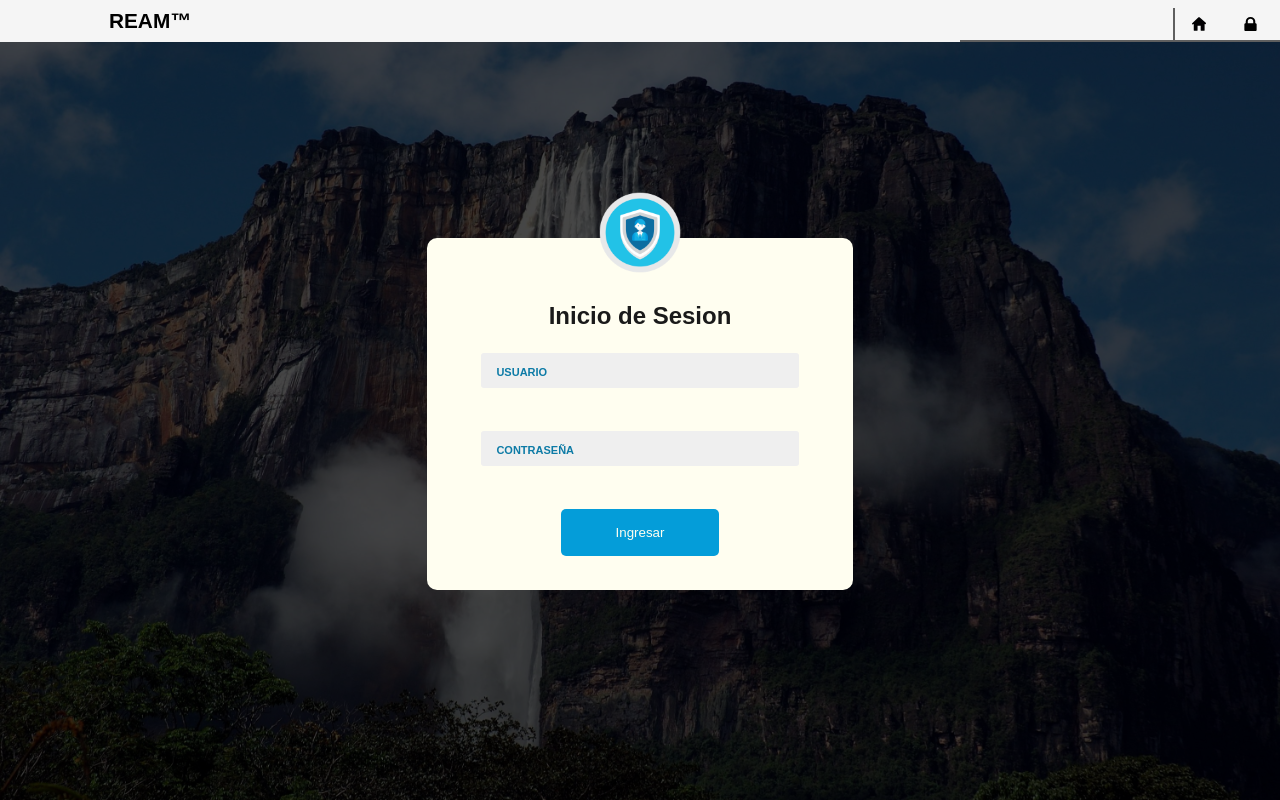
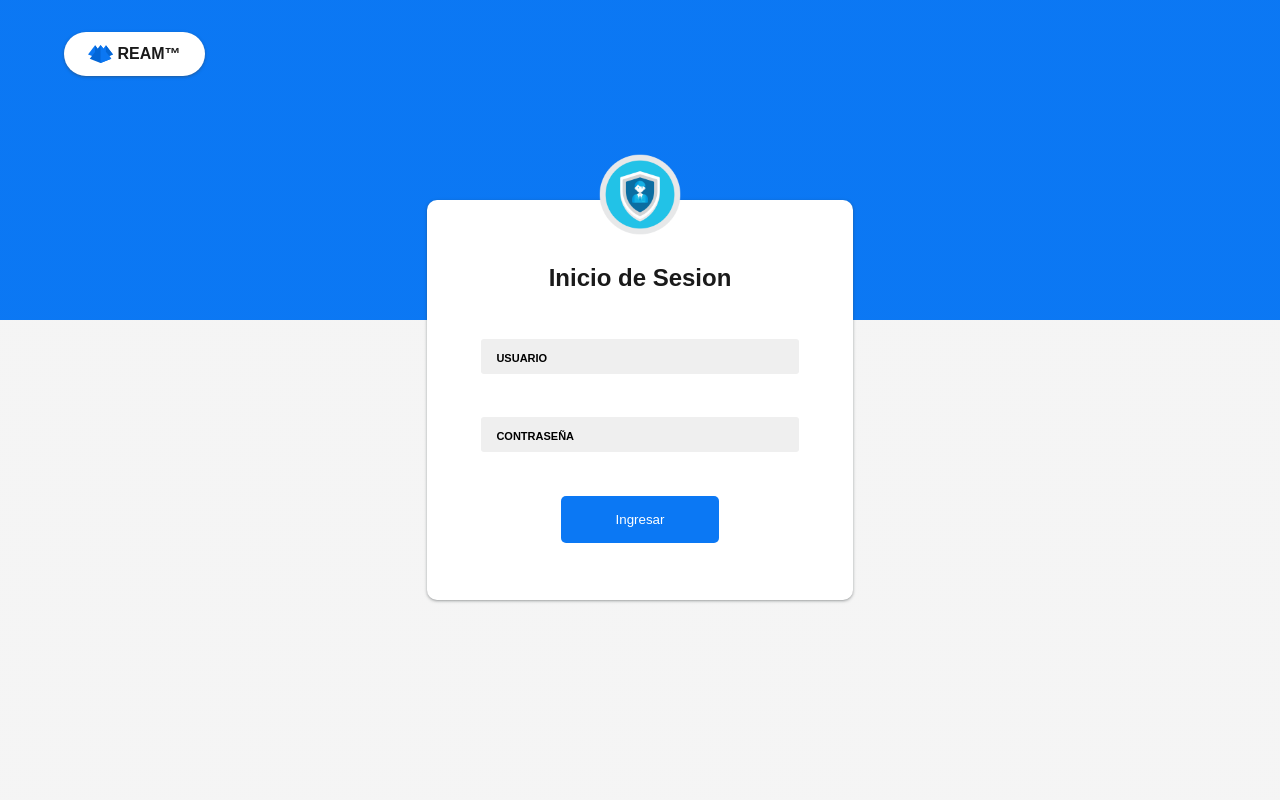
Before and after one commit to elychirivella10/inventario, a PHP site: page / in a window 1280 px wide. Run offline with PHP 8.4, Linux system fonts and the light colour scheme; some web fonts are replaced.

Commit message:
algunos cambios

```diff
--- /dev/null
+++ b/Scss/Element/_element-input.scss
@@ -0,0 +1,3 @@
+input{
+    border: none;
+}
--- /dev/null
+++ b/Scss/Element/_element-link.scss
@@ -0,0 +1,8 @@
+a{
+    color: $gray;
+
+    &:hover,
+    &:focus{
+        color: $link-hover;
+    }
+}
--- /dev/null
+++ b/Scss/Element/_element-page-login.scss
@@ -0,0 +1,5 @@
+body{
+    width: 100%;
+    background-image: linear-gradient( to top, $light  55%, $blue-alt 45%);
+    background-attachment: fixed;
+}
--- /dev/null
+++ b/Scss/Element/_element-page.scss
@@ -0,0 +1,16 @@
+body{
+    width: 100%;
+    margin-top: 2.6rem;
+    background-color: $ligth;
+}
+
+body::-webkit-scrollbar{
+    width: 5px;
+}
+
+
+body::-webkit-scrollbar-thumb{
+    background-color: $darken;
+    width: 10px;
+    border-radius: 2px;
+}
--- /dev/null
+++ b/Scss/Generic/_generic-normalize.scss
@@ -0,0 +1,168 @@
+
+ html {
+    line-height: 1.15;
+    -webkit-text-size-adjust: 100%;
+  }
+
+
+  body {
+    margin: 0;
+  }
+
+
+  main {
+    display: block;
+  }
+
+
+  h1 {
+    font-size: 2em;
+    margin: 0.67em 0;
+  }
+
+
+  hr {
+    box-sizing: content-box; /* 1 */
+    height: 0; /* 1 */
+    overflow: visible; /* 2 */
+  }
+
+
+  pre {
+    font-family: monospace, monospace; /* 1 */
+    font-size: 1em; /* 2 */
+  }
+
+
+  a {
+    background-color: transparent;
+  }
+
+
+  abbr[title] {
+    border-bottom: none; /* 1 */
+    text-decoration: underline; /* 2 */
+    text-decoration: underline dotted; /* 2 */
+  }
+
+
+  b,
+  strong {
+    font-weight: bolder;
+  }
+
+
+  code,
+  kbd,
+  samp {
+    font-family: monospace, monospace; /* 1 */
+    font-size: 1em; /* 2 */
+  }
+
+
+  small {
+    font-size: 80%;
+  }
+
+
+  sub,
+  sup {
+    font-size: 75%;
+    line-height: 0;
+    position: relative;
+    vertical-align: baseline;
+  }
+
+  sub {
+    bottom: -0.25em;
+  }
+
+  sup {
+    top: -0.5em;
+  }
+
+
+  img {
+    border-style: none;
+  }
+
+
+  button,
+  input,
+  optgroup,
+  select,
+  textarea {
+    font-family: inherit; /* 1 */
+    font-size: 100%; /* 1 */
+    line-height: 1.15; /* 1 */
+    margin: 0; /* 2 */
+  }
+
+
+  button,
+  input { /* 1 */
+    overflow: visible;
+  }
+
+
+  button,
+  select { /* 1 */
+    text-transform: none;
+  }
+
+
+  button {
+    -webkit-appearance: button;
+  }
+
+
+
+  button::-moz-focus-inner{
+    border-style: none;
+    padding: 0;
+  }
+
+  fieldset {
+    padding: 0.35em 0.75em 0.625em;
+  }
+
+
+  legend {
+    box-sizing: border-box; /* 1 */
+    color: inherit; /* 2 */
+    display: table; /* 1 */
+    max-width: 100%; /* 1 */
+    padding: 0; /* 3 */
+    white-space: normal; /* 1 */
+  }
+
+
+  progress {
+    vertical-align: baseline;
+  }
+
+  textarea {
+    overflow: auto;
+  }
+
+
+  ::-webkit-file-upload-button {
+    -webkit-appearance: button; /* 1 */
+    font: inherit; /* 2 */
+  }
+
+
+  details {
+    display: block;
+  }
+
+
+
+  summary {
+    display: list-item;
+  }
+
+
+  template {
+    display: none;
+  }
--- /dev/null
+++ b/Scss/Generic/_generic-reset.scss
@@ -0,0 +1,15 @@
+*,
+*::before,
+*::after{
+    margin: 0;
+    padding: 0;
+    box-sizing: border-box;
+}
+
+ul{
+    list-style: none;
+}
+
+a{
+    text-decoration: none;
+}
--- a/Scss/Settings/_settings-colores.scss
+++ b/Scss/Settings/_settings-colores.scss
@@ -7,10 +7,11 @@ $light-alt: hsl(0, 0%, 89%);
 $light-transparent:hsla(0, 6%, 94%, 0.979);
 $ligth-active: hsl(0, 0%, 94%);
 
-$gray: hsl(0, 0%, 21%);
+$gray:hsl(0, 0%, 41%);
+$gray-alt: hsl(0, 0%, 21%);
 
-$blue: hsl(197, 96%, 43%);
-$blue-alt: hsl(197, 91%, 50%);
+$blue: hsl(212, 96%, 43%);
+$blue-alt: hsl(212, 91%, 50%);
 
 
 // UI
@@ -26,3 +27,7 @@ $form-active: $ligth-active;
 // BOTON
 $btn: $blue;
 $btn-hover: $blue-alt;
+
+// LINK
+$link: $gray;
+$link-hover: $blue-alt;
--- /dev/null
+++ b/Scss/Settings/_settings-font-face.scss
@@ -0,0 +1,14 @@
+@font-face {
+    font-family: 'work sans';
+    src: local("work sans"), url(../fonts/WorkSans-Regular.woff2) format("woff2")
+}
+
+@font-face {
+    font-family: 'Work Sans-Black';
+    src: local("Work Sans-Black"), url(../fonts/WorkSans-Black.woff2) format("woff2")
+}
+
+@font-face {
+    font-family: 'Work Sans-Light';
+    src: local("Work Sans-Light"), url(../fonts/WorkSans-Light.woff2) format("woff2")
+}
--- a/Scss/Settings/_settings-globales.scss
+++ b/Scss/Settings/_settings-globales.scss
@@ -1,18 +1,4 @@
+// Z-index
 $header-fixed: 100;
 $fixed-normal: 1;
 $modal: 1000;
-
-$breakpointss:(
-    xs: 425px,
-
-    open-s: 426px,
-    closer-s:767px,
-
-    open-m: 768px,
-    closer-m:991px,
-
-    open-l : 992px,
-    closer-l:1199px,
-
-    xl: 1200px
-)
--- /dev/null
+++ b/Scss/Settings/_settings-maps.scss
@@ -0,0 +1,14 @@
+$breakpointss:(
+    xs: 425px,
+
+    open-s: 426px,
+    closer-s:767px,
+
+    open-m: 768px,
+    closer-m:991px,
+
+    open-l : 992px,
+    closer-l:1199px,
+
+    xl: 1200px
+)
--- a/buscador.php
+++ b/buscador.php
@@ -7,7 +7,7 @@
         <meta name="viewport" content="width=device-width, initial-scale=1.0">
         <link href="css/style.css" rel="stylesheet" type="text/css" />
     </head>
-    <body class="todo">
+    <body>
         <?php include
             'encabezado.php';
 
--- a/conexion.php
+++ b/conexion.php
@@ -1,5 +1,4 @@
 <?php
 
 $conec = new mysqli ('localhost' , 'root' , '' , 'rema');
-
  ?>
--- a/css/style.css
+++ b/css/style.css
@@ -6,24 +6,42 @@
 
 a{
     text-decoration: none;
+    color: #1a1a1a;
 }
 
 body{
+    background:linear-gradient(to top, hsl(0, 0%, 96%) 60%, hsl(212, 91%, 50%) 50%)  ;
+
+    min-height: 100vh;
+}
+
+.logo-login-header{
+    position: fixed;
+    top: 2rem;
+    left: 4rem;
     width: 100%;
-    background-image: url(../img/lago-background-2.jpg);
-    background-repeat: no-repeat;
-    background-size: cover;
-    background-color: rgba(0, 0, 0, 0.726);
-    background-blend-mode: darken;
-    background-attachment: fixed;
-    margin-top: 2.6rem;
+}
 
+.logo-login{
+justify-content: center;
+align-items: center;
+display: flex;
+width: 11%;
+background-color: white;
+padding: 0.6rem 2.5rem;
+font-weight: 900;
+border-radius: 25px;
+box-shadow:  0 1px 2px 0 rgba(60,64,67,0.302), 0 1px 3px 1px rgba(60,64,67,0.149);
+}
 
+.piramides{
+    margin-right: 0.3rem;
+    width: 40%;
 }
 
 .todo{
     background-image: none;
-    background-color: var(--color-container);
+    background-color: #f5f5f5;
 }
 
 body::-webkit-scrollbar{
@@ -43,8 +61,8 @@ body::-webkit-scrollbar-thumb{
 --letra-header:#1a1a1a;
 --color-header:#f5f5f5;
 --header-color: white;
---transparent:rgba(240, 238, 238, 0.979);
---color-container:#FFFEF0;
+--transparent:#f5f5f5;
+--color-container:#FFF;
 --color-gris: #353535;
 --color-secundario: #049DD9;
 --color-secundario-alt: #27DEF2;
@@ -77,7 +95,7 @@ font-size:16px;
     justify-content: center;
     align-items: center;
     width: 100%;
-    min-height: 93vh;
+    min-height: 100vh;
 }
 
 .header-fixed{
@@ -93,9 +111,12 @@ font-size:16px;
 
 .login{
     position: relative;
-    height: 22rem;
+    height: 25rem;
     border-radius: 10px;
     background-color: var(--color-container) ;
+    box-shadow: 2px 2px 20px 1px #e1e1e1;
+    box-shadow:  0 1px 2px 0 rgba(60,64,67,0.302), 0 1px 3px 1px rgba(60,64,67,0.149);
+    /* box-shadow: 1px 1px 25px -10px #999; */
     /* background-color: rgba(26, 26, 26, 0.849); */
 }
 
@@ -235,7 +256,7 @@ font-size:16px;
     width: 50%;
 	margin-left: auto;
     margin-right: auto;
-	background-color: var(--color-secundario);
+	background-color: hsl(212, 91%, 50%);
 	color: var(--color-container);
 	font-weight: 400;
 	border-radius: 5px;
@@ -292,7 +313,6 @@ font-size:16px;
     margin: 0 auto;
     padding: 3rem 1.2rem 2rem;
     position: relative;
-    z-index: 1;
     text-align: center;
 }
 
@@ -308,7 +328,7 @@ font-size:16px;
     display: inline-block;
     width: 100%;
     padding: 10px 0 10px 15px;
-    color: var(--color);
+    color: #0D7BA6;
     background-color: #efefef;
     border: 0;
     border-radius: 3px; /* no puse esto en el layout */
@@ -338,7 +358,7 @@ font-size:16px;
     left: 0;
     bottom: 8px;
     padding: 5px 15px;
-    color: #0D7BA6;
+    color: #000;
     font-size: 11px;
     font-weight: 700;
     text-transform: uppercase;
--- a/index.php
+++ b/index.php
@@ -52,22 +52,15 @@ if (!empty($_SESSION['active'])) {
 
 </head>
 <body>
-
 	<div class="container col-lg-12 col-md-12 col-sm-12 col-xs-12 col-xf-12">
-
-		<header class="header-fixed col-lg-12 col-md-12 col-sm-12 col-xs-12 col-xf-12">
-				<div class="logo ">
-					<p class="logotipo col-lg-12 col-md-12 col-sm-12 col-xs-12 col-xf-12">REAM&#8482;</p>
+		<header class="logo-login-header">
+			<a href="#">
+				<div class="logo-login">
+					<img class="piramides" src="svg/piramide.svg" alt="">
+					<p>REAM&#8482;</p>
 				</div>
-
-				<nav class="navegation col-lg-3 col-md-3 col-sm-5 col-xs-12 col-xf-12">
-					<div class="container-nav col-lg-4 col-md-4 col-sm-4 col-xs-2 col-xf-12">
-						<a href="#"><img src="svg/inicio.svg" alt=""></a>
-						<a href="#"><img src="svg/candado.svg" alt=""></a>
-					</div>
-				</nav>
+			</a>
 		</header>
-
 		<section class="login col-lg-4 col-md-5 col-sm-5 col-xs-6 col-xf-10">
 			<img  class="icon-account" src="img/user.png" alt="Login">
 			<h1 class="title">Inicio de Sesion</h1>
@@ -89,8 +82,6 @@ if (!empty($_SESSION['active'])) {
 				</div>
 			</div>
 		</section>
-
 	</div>
-
 </body>
 </html>
--- a/inventario.php
+++ b/inventario.php
@@ -9,7 +9,7 @@ $p="P-";
         <meta name="viewport" content="width=device-width, initial-scale=1.0">
         <link href="css/style.css" rel="stylesheet" type="text/css" />
     </head>
-    <body class="todo">
+    <body>
 		<?php include 'encabezado.php'	?>
         <div class="container col-lg-12 col-md-12 col-sm-12 col-xs-12">
 
@@ -260,6 +260,7 @@ $p="P-";
                     </div>
                 </div>
                 </nav>
+            <label class="myml-nav__overlay" for="myml-menu-toggle"></label>
             </div>
 
         </div>
--- a/principal.php
+++ b/principal.php
@@ -6,7 +6,6 @@
     <meta name="viewport" content="width=device-width, initial-scale=1.0">
     <meta http-equiv="X-UA-Compatible" content="ie=edge">
     <link rel="stylesheet" href="CSS/style.css">
-    <link rel="stylesheet" href="merca.css">
     <link rel="shortcut icon" href="img/favicon.png">
     <title>REMA INVENTARIO</title>
 </head>
@@ -153,6 +152,7 @@
                 </div>
             </div>
             </nav>
+            <label class="myml-nav__overlay" for="myml-menu-toggle"></label>
             </div>
 
 
--- a/proceso.php
+++ b/proceso.php
@@ -33,7 +33,7 @@
 		$cargador = $_POST['cargador'];
 		$usuario = $_POST['usuario'];
 
-	$inc = $conec -> query("INSERT INTO inventarioo (id,funcionario,cargo,cedula,telefono,piso,dependencia,marca1,serie1,mac,marca2,serie2,marca3,serie3,marca4,serie4,cargador,usuario) VALUES ('','$funcionario','$cargo','$cedula','$telefono','$piso','$dependencia','$marca1','$serie1','$mac','$marca2','$serie2','$marca3','$serie3','$marca4','$serie4','$cargador','$usuario')");
+	 $inc = $conec -> query("INSERT INTO inventarioo (id,funcionario,cargo,cedula,telefono,piso,dependencia,marca1,serie1,mac,marca2,serie2,marca3,serie3,marca4,serie4,cargador,usuario) VALUES ('','$funcionario','$cargo','$cedula','$telefono','$piso','$dependencia','$marca1','$serie1','$mac','$marca2','$serie2','$marca3','$serie3','$marca4','$serie4','$cargador','$usuario')");
 
 
 	// Aqui esta lo que me da error, el comprueba si existe algo en la variable inc, pero me devuelve false, y por ende la condicional manda el echo "error"
```
Also changed, not shown: registro.php (+17 -16 lines), svg/piramide.svg (added). Lines whose indentation alone changed are shown as unchanged.
